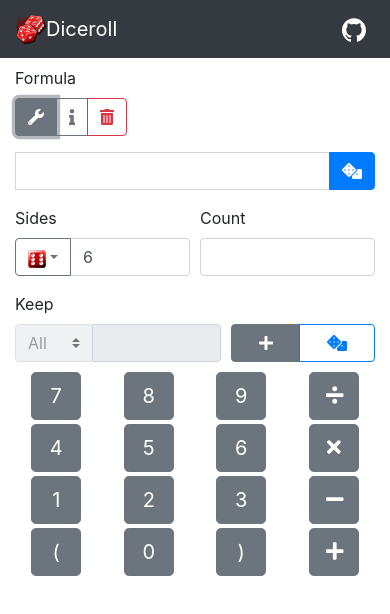
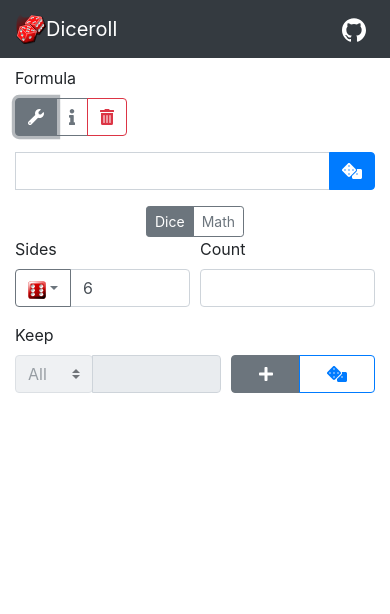
Before and after one commit to aaaantoine/diceroll, a React (Create React App) app: page / in a window 390 px wide. Both pictures are taken after a click on the button 36 px from the left and 116 px from the top of the page. Shown: the top 614 px of the page. Built offline with nearby package versions, Linux system fonts and the light colour scheme.

Commit message:
At small screen sizes show only either dice or math tools.

```diff
--- a/src/InputToolbox.js
+++ b/src/InputToolbox.js
@@ -3,18 +3,46 @@
 import DiceTools from './DiceTools.js';
 
 export default class InputToolbox extends React.Component {
+    constructor(props) {
+        super(props);
+        this.dialogs = {
+            dice: {
+                label: "Dice",
+                content: <DiceTools
+                    onDiceAddClick={this.props.onFormulaAddRequest}
+                    onRollClick={this.props.onRollRequest} />
+            },
+            calc: {
+                label: "Math",
+                content: <CalcKeys onInput={this.props.onFormulaAddRequest} />
+            }
+        };
+        this.state = {
+            openDialog: this.dialogs.dice
+        };
+    }
     render() {
         return (
-            <div class="row justify-content-center">
-                <div class="col-lg-4">
-                    <DiceTools
-                        onDiceAddClick={this.props.onFormulaAddRequest}
-                        onRollClick={this.props.onRollRequest} />
+            <React.Fragment>
+                <div class="row justify-content-center d-lg-none">
+                    <div class="btn-group">
+                        {Object.values(this.dialogs).map(dialog => (
+                            <button
+                                class={"btn btn-outline-secondary btn-sm" + (this.state.openDialog === dialog ? " active" : "")}
+                                onClick={() => this.setState({openDialog: dialog})}>
+                                {dialog.label}
+                            </button>
+                        ))}
+                    </div>
                 </div>
-                <div class="col-lg-4">
-                    <CalcKeys onInput={this.props.onFormulaAddRequest} />
+                <div class="row justify-content-center">
+                    {Object.values(this.dialogs).map(dialog => (
+                        <div class={"col-lg-4" + (this.state.openDialog === dialog ? "" : " d-none d-lg-block")}>
+                            {dialog.content}
+                        </div>
+                    ))}
                 </div>
-            </div>
+            </React.Fragment>
         );
     }
 }
```
